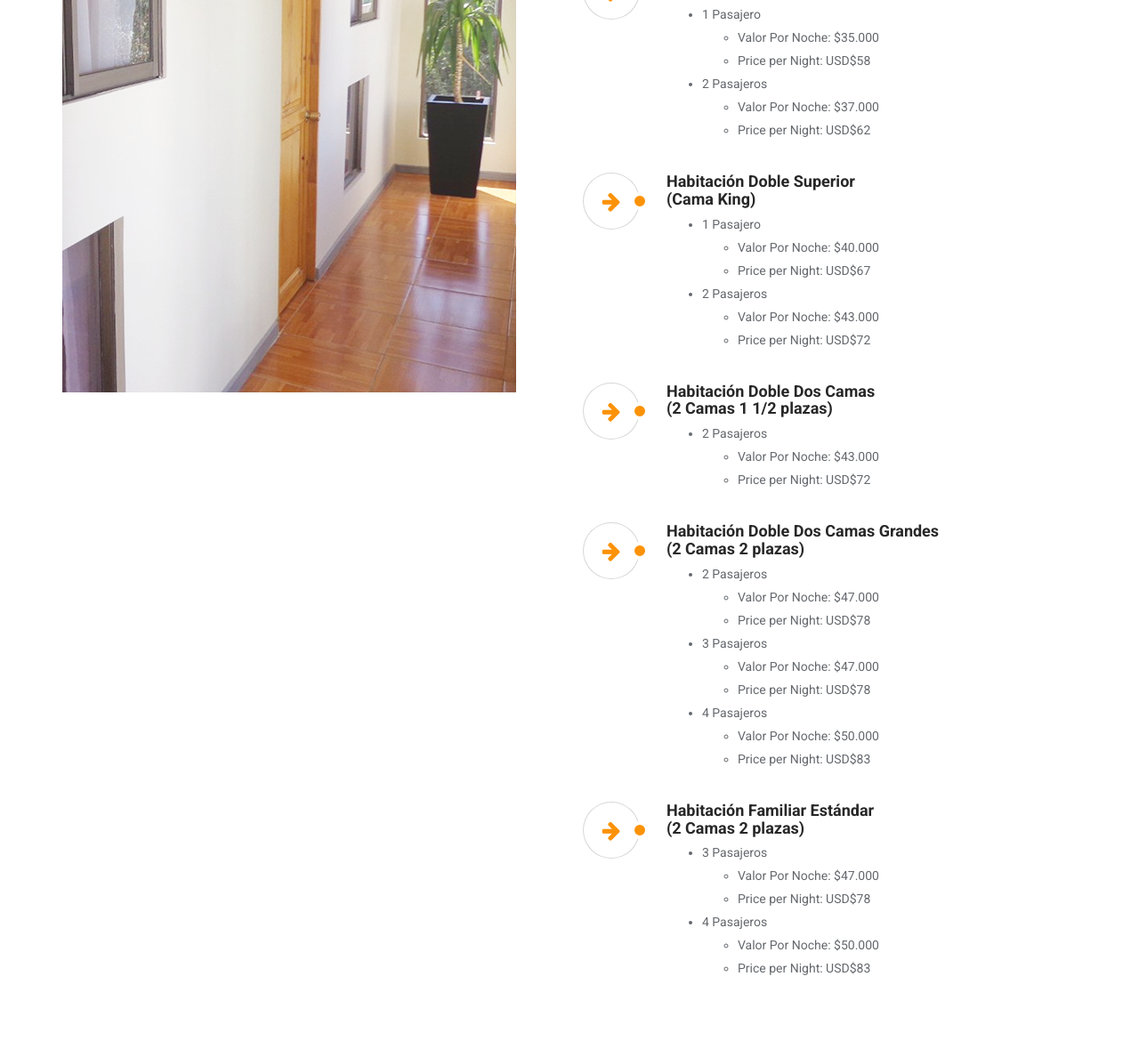
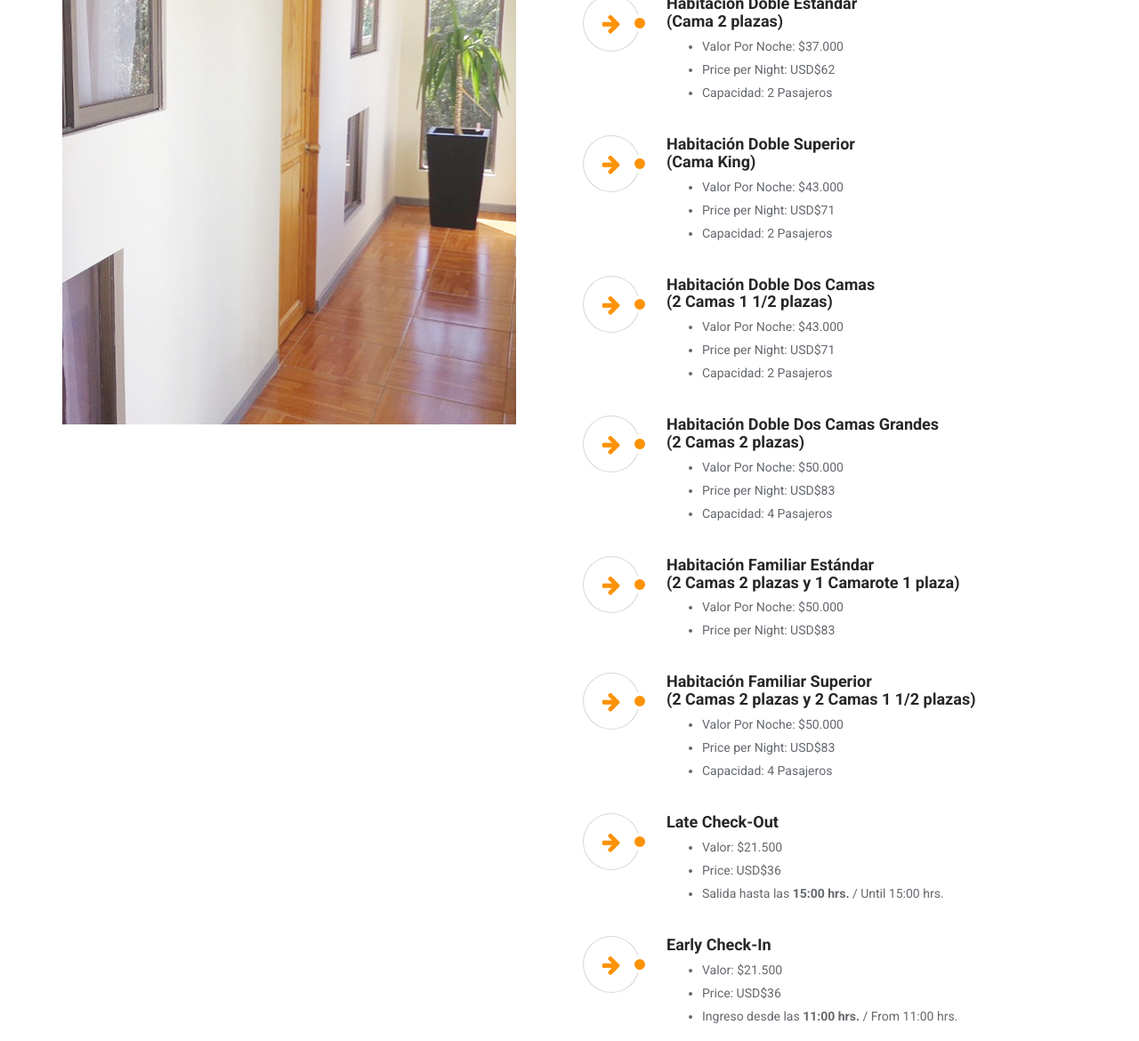
Before and after one commit to synaptic-cl/hotelpulmahue-www, a plain HTML site: page index.html in a window 1280 px wide. Shown: the part 2302-3472 px from the top of the page at 89% size. Drawn offline with Linux system fonts and the light colour scheme; some packages are replaced by stand-ins of ours; animation ran at ten frames a second.

Commit message:
Cambio de Precios MS

```diff
--- a/index.html
+++ b/index.html
@@ -259,6 +259,7 @@
                 <div class="section-header">
                     <h2 class="section-title text-center wow fadeInDown">Tarifas</h2>
                     <p class="text-center wow fadeInDown">Todos los precios incluyen IVA.</p>
+                    <p class="text-center wow fadeInDown">Todos los precios incluyen IVA.</p>
                 </div>
                 <div class="row">
                     <div class="col-sm-6 wow fadeInLeft">
@@ -272,11 +273,9 @@
                             <div class="media-body">
                                 <h4 class="media-heading">Habitaci&oacute;n Individual Est&aacute;ndar<br>(Cama 1 1/2 plaza)</h4>
                                 <ul>
-                                    <li>1 Pasajero</li>
-                                    <ul>
                                     <li>Valor Por Noche: $27.000</li>
                                     <li>Price per Night: USD$45</li>
-                                    </ul>
+                                    <li>Capacidad: 1 Pasajero</li>
                                 </ul>
                             </div>
                         </div>
@@ -288,16 +287,9 @@
                             <div class="media-body">
                                 <h4 class="media-heading">Habitaci&oacute;n Doble Est&aacute;ndar<br>(Cama 2 plazas)</h4>
                                 <ul>
-                                    <li>1 Pasajero</li>
-                                    <ul>
-                                        <li>Valor Por Noche: $35.000</li>
-                                        <li>Price per Night: USD$58</li>
-                                    </ul>
-                                    <li>2 Pasajeros</li>
-                                    <ul>
                                     <li>Valor Por Noche: $37.000</li>
                                     <li>Price per Night: USD$62</li>
-                                    </ul>
+                                    <li>Capacidad: 2 Pasajeros</li>
                                 </ul>
                             </div>
                         </div>
@@ -309,16 +301,9 @@
                             <div class="media-body">
                                 <h4 class="media-heading">Habitaci&oacute;n Doble Superior<br>(Cama King)</h4>
                                 <ul>
-                                    <li>1 Pasajero</li>
-                                    <ul>
-                                        <li>Valor Por Noche: $40.000</li>
-                                        <li>Price per Night: USD$67</li>
-                                    </ul>
-                                    <li>2 Pasajeros</li>
-                                    <ul>
                                     <li>Valor Por Noche: $43.000</li>
-                                        <li>Price per Night: USD$72</li>
-                                    </ul>
+                                    <li>Price per Night: USD$71</li>
+                                    <li>Capacidad: 2 Pasajeros</li>
                                 </ul>
                             </div>
                         </div>
@@ -330,11 +315,9 @@
                             <div class="media-body">
                                 <h4 class="media-heading">Habitaci&oacute;n Doble Dos Camas<br>(2 Camas 1 1/2 plazas)</h4>
                                 <ul>
-                                    <li>2 Pasajeros</li>
-                                    <ul>
                                     <li>Valor Por Noche: $43.000</li>
-                                        <li>Price per Night: USD$72</li>
-                                    </ul>
+                                    <li>Price per Night: USD$71</li>
+                                    <li>Capacidad: 2 Pasajeros</li>
                                 </ul>
                             </div>
                         </div>
@@ -346,21 +329,9 @@
                             <div class="media-body">
                                 <h4 class="media-heading">Habitaci&oacute;n Doble Dos Camas Grandes<br>(2 Camas 2 plazas)</h4>
                                 <ul>
-                                    <li>2 Pasajeros</li>
-                                    <ul>
-                                        <li>Valor Por Noche: $47.000</li>
-                                        <li>Price per Night: USD$78</li>
-                                    </ul>
-                                    <li>3 Pasajeros</li>
-                                    <ul>
-                                        <li>Valor Por Noche: $47.000</li>
-                                        <li>Price per Night: USD$78</li>
-                                    </ul>
-                                    <li>4 Pasajeros</li>
-                                    <ul>
                                     <li>Valor Por Noche: $50.000</li>
                                     <li>Price per Night: USD$83</li>
-                                    </ul>
+                                    <li>Capacidad: 4 Pasajeros</li>
                                 </ul>
                             </div>
                         </div>
@@ -370,18 +341,52 @@
                                 <i class="fa fa-arrow-right"></i>
                             </div>
                             <div class="media-body">
-                                <h4 class="media-heading">Habitaci&oacute;n Familiar Est&aacute;ndar<br>(2 Camas 2 plazas)</h4>
-                                <ul>
-                                    <li>3 Pasajeros</li>
-                                    <ul>
-                                        <li>Valor Por Noche: $47.000</li>
-                                        <li>Price per Night: USD$78</li>
-                                    </ul>
-                                    <li>4 Pasajeros</li>
+                                <h4 class="media-heading">Habitaci&oacute;n Familiar Est&aacute;ndar<br>(2 Camas 2 plazas y 1 Camarote 1 plaza)</h4>
                                 <ul>
                                     <li>Valor Por Noche: $50.000</li>
                                     <li>Price per Night: USD$83</li>
                                 </ul>
+                            </div>
+                        </div>
+
+                        <div class="media service-box wow fadeInRight">
+                            <div class="pull-left">
+                                <i class="fa fa-arrow-right"></i>
+                            </div>
+                            <div class="media-body">
+                                <h4 class="media-heading">Habitaci&oacute;n Familiar Superior<br>(2 Camas 2 plazas y 2 Camas 1 1/2 plazas)</h4>
+                                <ul>
+                                    <li>Valor Por Noche: $50.000</li>
+                                    <li>Price per Night: USD$83</li>
+                                    <li>Capacidad: 4 Pasajeros</li>
+                                </ul>
+                            </div>
+                        </div>
+
+                        <div class="media service-box wow fadeInRight">
+                            <div class="pull-left">
+                                <i class="fa fa-arrow-right"></i>
+                            </div>
+                            <div class="media-body">
+                                <h4 class="media-heading">Late Check-Out</h4>
+                                <ul>
+                                    <li>Valor: $21.500</li>
+                                    <li>Price: USD$36</li>
+                                    <li>Salida hasta las <strong>15:00 hrs.</strong> / Until 15:00 hrs.</li>
+                                </ul>
+                            </div>
+                        </div>
+
+                        <div class="media service-box wow fadeInRight">
+                            <div class="pull-left">
+                                <i class="fa fa-arrow-right"></i>
+                            </div>
+                            <div class="media-body">
+                                <h4 class="media-heading">Early Check-In</h4>
+                                <ul>
+                                    <li>Valor: $21.500</li>
+                                    <li>Price: USD$36</li>
+                                    <li>Ingreso desde las <strong>11:00 hrs.</strong> / From 11:00 hrs.</li>
                                 </ul>
                             </div>
                         </div>
@@ -410,7 +415,7 @@
                                     </div>
                                     <div class="media-body">
                                         <h4 class="media-heading">Check In / Check Out</h4>
-                                        <p>Ingreso desde las <strong>14:00 hrs.</strong><br>Salida hasta las <strong>11:00 hrs.</strong></p>
+                                        <p>Ingreso desde las <strong>15:00 hrs.</strong><br>Salida hasta las <strong>11:00 hrs.</strong></p>
                                     </div>
                                 </div>
                             </div><!--/.col-md-4-->
```
Lines whose indentation alone changed are shown as unchanged.
